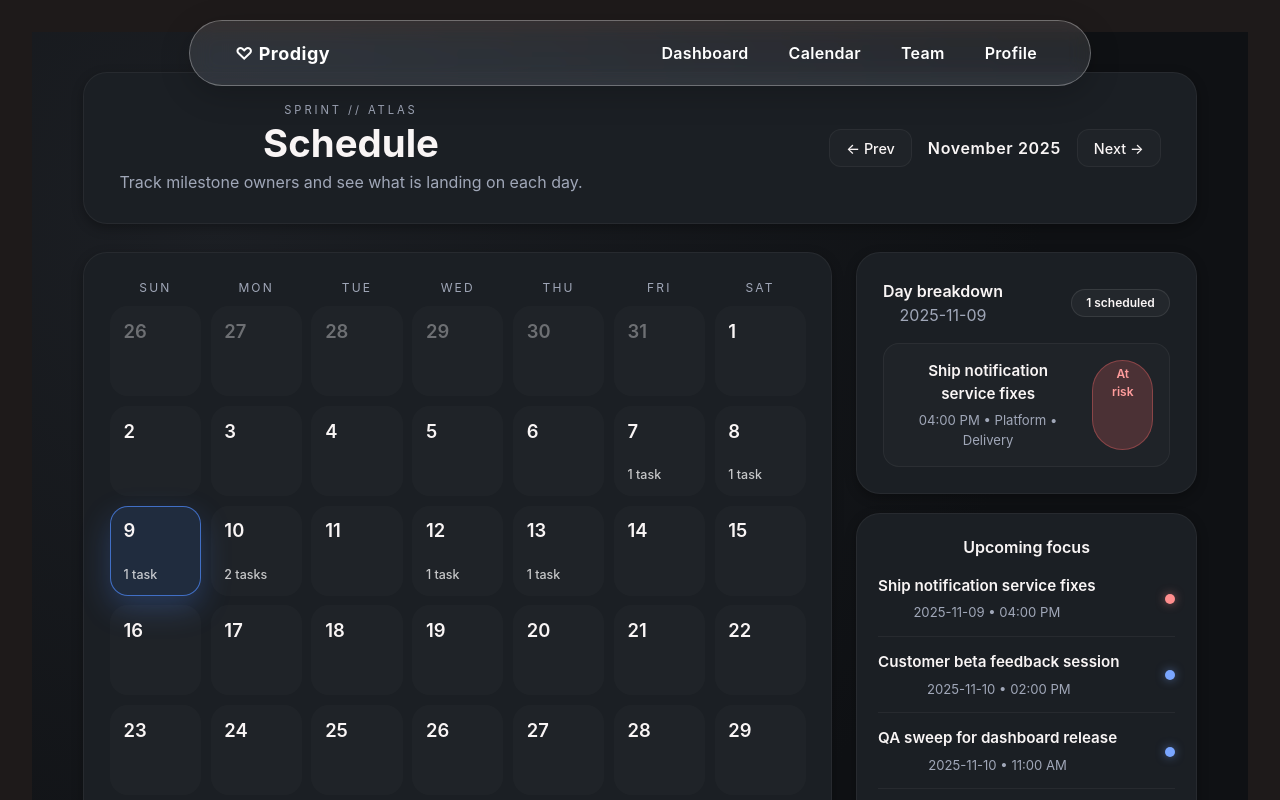
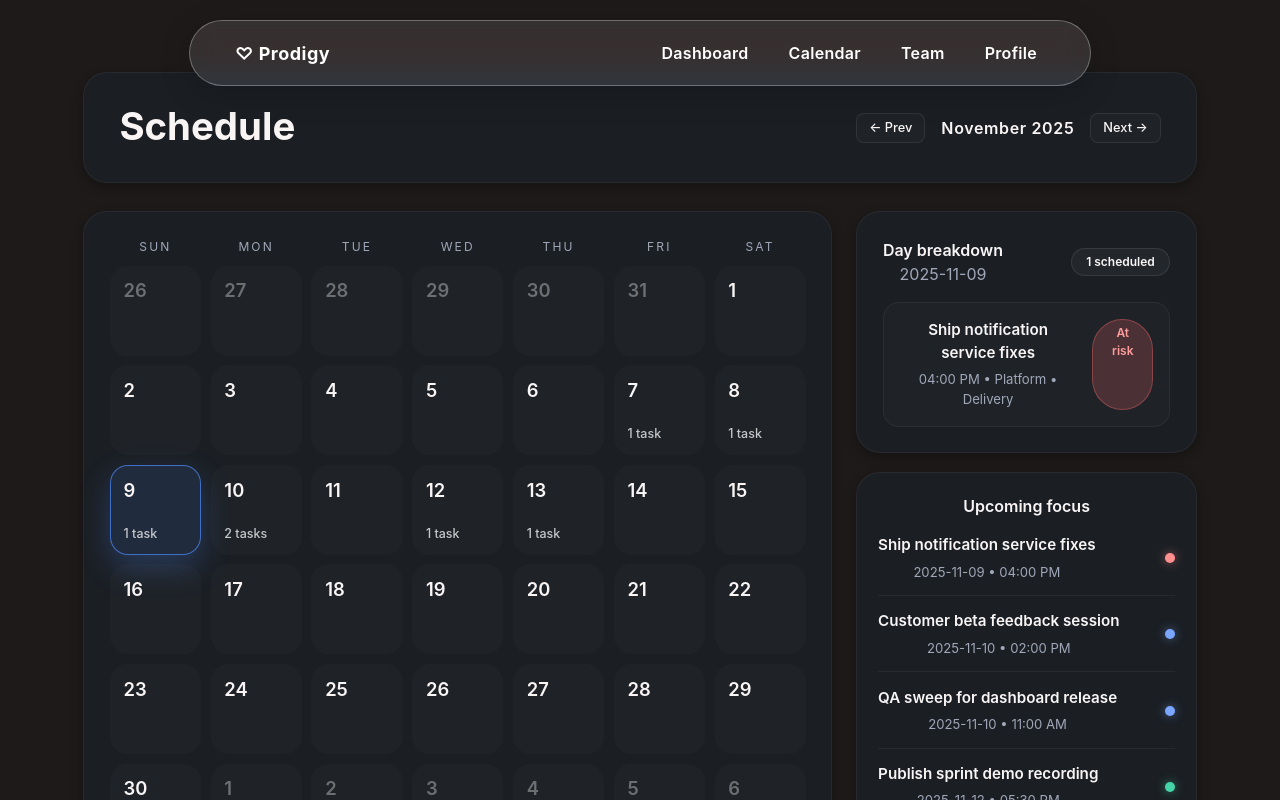
Before and after one commit to khangdoan514/hackutd-2025, a React (Vite) app in the folder prodigy/: page /calendar in a window 1280 px wide. Shown: the top 800 px of the page. Built offline with nearby package versions, Linux system fonts and the light colour scheme.

Commit message:
final changes to calendar and dashboard

```diff
--- a/prodigy/src/components/pages/Calendar.css
+++ b/prodigy/src/components/pages/Calendar.css
@@ -1,7 +1,6 @@
 .calendar-page {
   min-height: 100vh;
   padding: 2.5rem clamp(1.5rem, 4vw, 3.5rem);
-  background: radial-gradient(circle at 15% 20%, #1c1f24, #0f1114 65%);
   color: var(--text-primary, #f5f7ff);
   font-family: "Inter", "Segoe UI", system-ui, -apple-system, sans-serif;
   display: flex;
@@ -46,14 +45,14 @@
 }
 
 .ghost-button {
-  border: 1px solid var(--border, rgba(255, 255, 255, 0.08));
+  padding: 0.4rem 0.75rem;
+  font-size: 0.8rem;
+  border-radius: 8px;
+  border: 1px solid rgba(255, 255, 255, 0.08);
   background: rgba(255, 255, 255, 0.02);
   color: inherit;
-  padding: 0.6rem 1rem;
-  border-radius: 12px;
-  font-size: 0.9rem;
   cursor: pointer;
-  transition: background 0.2s ease, border-color 0.2s ease;
+  transition: all 0.2s ease;
 }
 
 .ghost-button:hover {
--- a/prodigy/src/components/pages/Calendar.jsx
+++ b/prodigy/src/components/pages/Calendar.jsx
@@ -149,11 +149,8 @@ const Calendar = () => {
     <div className="calendar-page">
       <header className="calendar-header">
         <div>
-          <p className="eyebrow">Sprint // Atlas</p>
           <h1>Schedule</h1>
-          <p className="muted">
-            Track milestone owners and see what is landing on each day.
-          </p>
+
         </div>
 
         <div className="calendar-controls">
--- a/prodigy/src/components/pages/Dashboard.css
+++ b/prodigy/src/components/pages/Dashboard.css
@@ -5,7 +5,7 @@
   --text-secondary: #B4B6C2;
   --border: rgba(255, 255, 255, 0.05);
   --shadow-soft: 0 4px 12px rgba(0, 0, 0, 0.3);
-  --accent: #8A7CF4;
+  --accent: #4737a4;
   --progress-gradient: linear-gradient(90deg, #393461, #8A7CF4);
   --accent-gradient: linear-gradient(90deg, #8A7CF4, #757374);
 }
```
